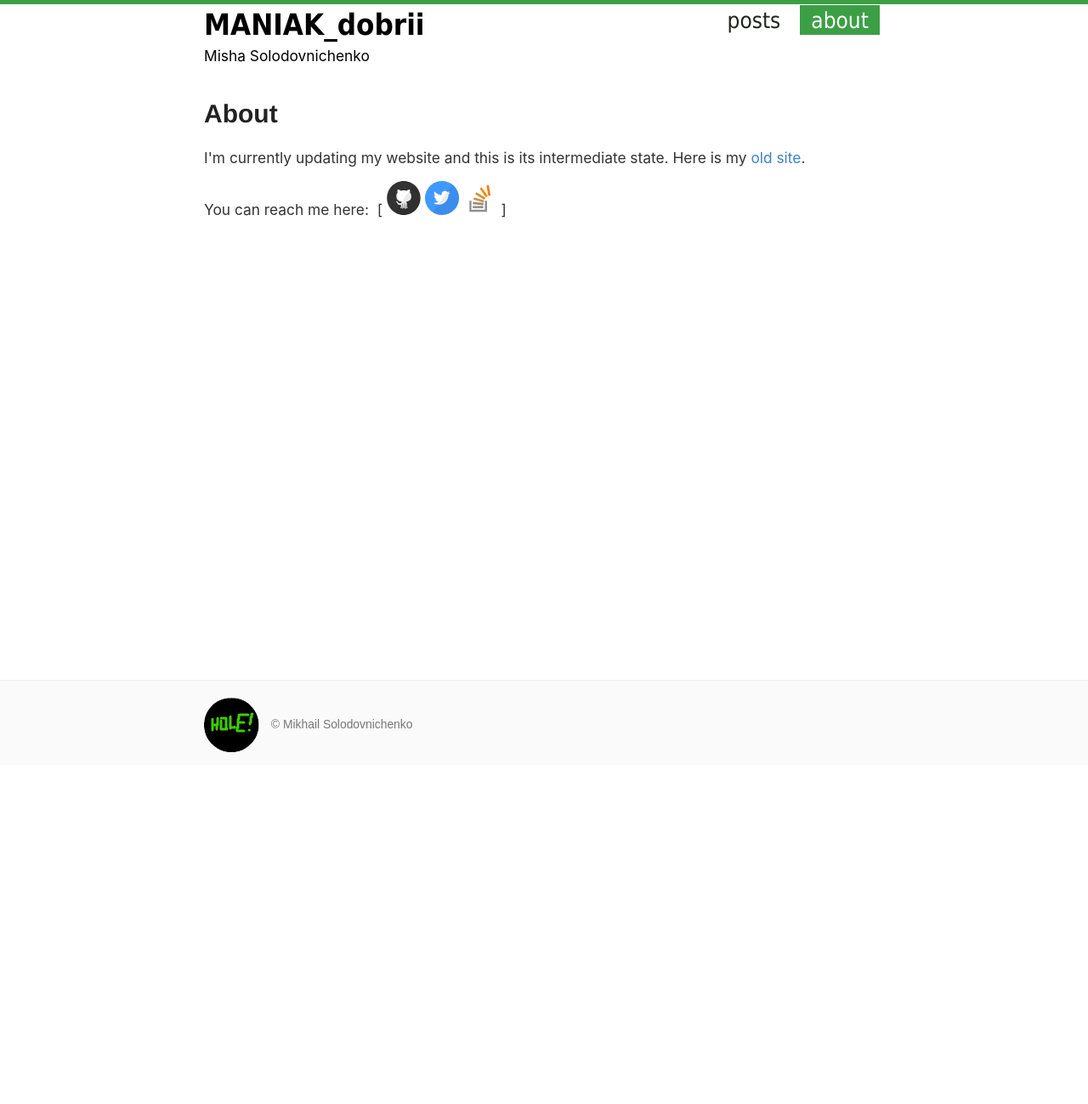
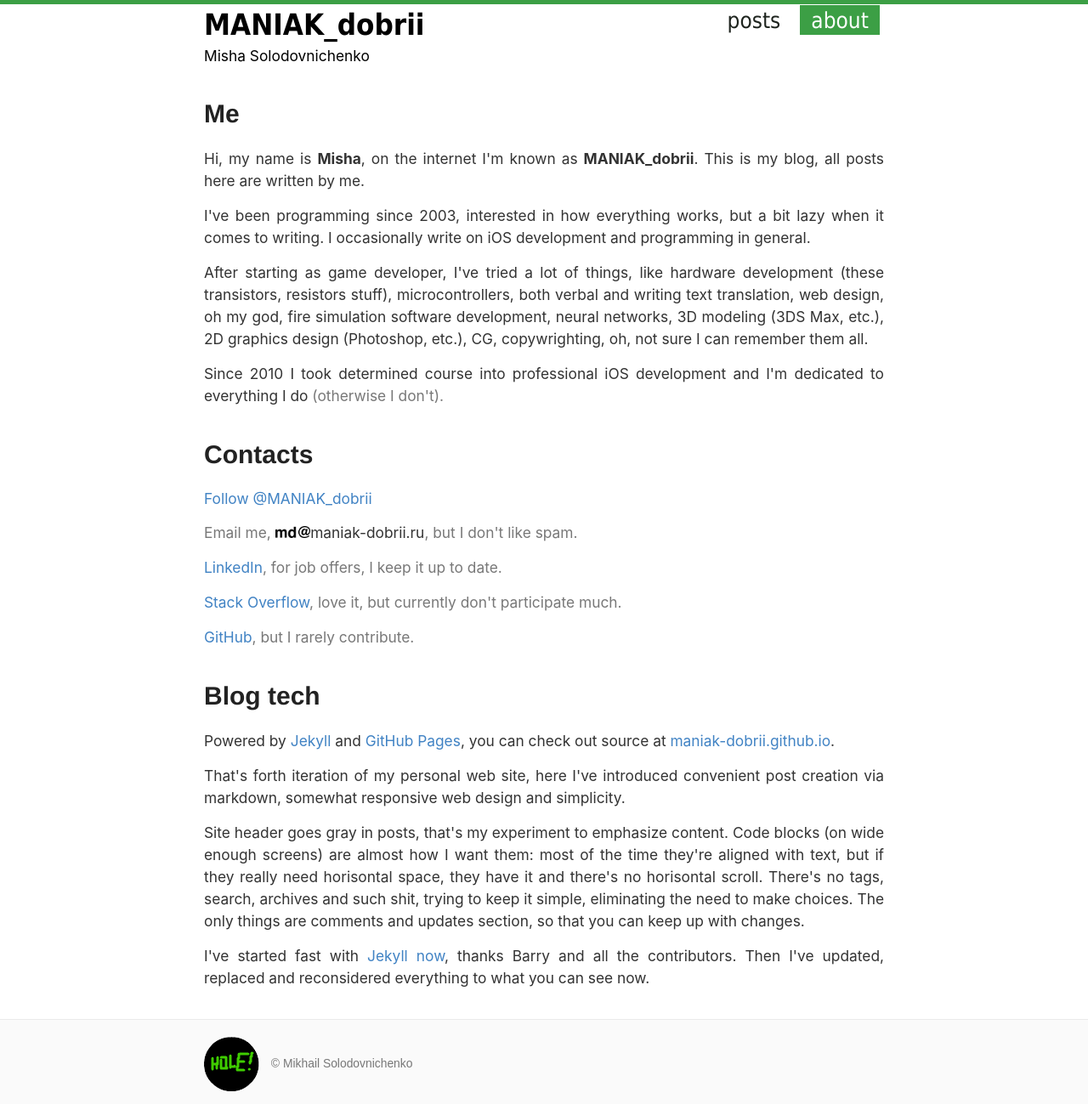
Before and after one commit to maniak-dobrii/maniak-dobrii.github.io, a Jekyll site: the page built from about.html, in a window 1280 px wide. Shown: the whole page at 85% size. Built offline with Jekyll 4.4.1, drawn with Linux system fonts in a browser that asks for light colours; comment, search, counter and statistics services are not loaded; before the commit the page ends 900 px from its top, so only the background shows below that.

Commit message:
Updated about page, removed redundant svg icons

```diff
--- a/_config.yml
+++ b/_config.yml
@@ -14,22 +14,6 @@ avatar: /images/avatar.jpg
 #
 # Flags below are optional
 #
-
-# Includes an icon in the footer for each username you enter
-footer-links:
-  dribbble:
-  email:
-  facebook:
-  flickr:
-  github: maniak-dobrii
-  instagram:
-  linkedin:
-  pinterest:
-  rss: # just type anything here for a working RSS icon, make sure you set the "url" above!
-  twitter: MANIAK_dobrii
-  stackoverflow: users/1032151/maniak-dobrii
-  youtube: # channel/<your_long_string> or user/<user-name>
-  googleplus: # anything in your profile username that comes after plus.google.com/
 
 
 # Enter your Disqus shortname (not your username) to enable commenting on posts
--- a/_includes/svg-icons.html
+++ /dev/null
@@ -1,13 +0,0 @@
-{% if site.footer-links.dribbble %}<a href="https://dribbble.com/{{ site.footer-links.dribbble }}"><i class="svg-icon dribbble"></i></a>{% endif %}
-{% if site.footer-links.email %}<a href="mailto:{{ site.footer-links.email }}"><i class="svg-icon email"></i></a>{% endif %}
-{% if site.footer-links.facebook %}<a href="https://www.facebook.com/{{ site.footer-links.facebook }}"><i class="svg-icon facebook"></i></a>{% endif %}
-{% if site.footer-links.flickr %}<a href="https://www.flickr.com/{{ site.footer-links.flickr }}"><i class="svg-icon flickr"></i></a>{% endif %}
-{% if site.footer-links.github %}<a href="https://github.com/{{ site.footer-links.github }}"><i class="svg-icon github"></i></a>{% endif %}
-{% if site.footer-links.instagram %}<a href="https://instagram.com/{{ site.footer-links.instagram }}"><i class="svg-icon instagram"></i></a>{% endif %}
-{% if site.footer-links.linkedin %}<a href="https://www.linkedin.com/in/{{ site.footer-links.linkedin }}"><i class="svg-icon linkedin"></i></a>{% endif %}
-{% if site.footer-links.pinterest %}<a href="https://www.pinterest.com/{{ site.footer-links.pinterest }}"><i class="svg-icon pinterest"></i></a>{% endif %}
-{% if site.footer-links.rss %}<a href="{{ site.baseurl }}/feed.xml"><i class="svg-icon rss"></i></a>{% endif %}
-{% if site.footer-links.twitter %}<a href="https://www.twitter.com/{{ site.footer-links.twitter }}"><i class="svg-icon twitter"></i></a>{% endif %}
-{% if site.footer-links.stackoverflow %}<a href="http://stackoverflow.com/{{ site.footer-links.stackoverflow }}"><i class="svg-icon stackoverflow"></i></a>{% endif %}
-{% if site.footer-links.youtube %}<a href="https://youtube.com/{{ site.footer-links.youtube }}"><i class="svg-icon youtube"></i></a>{% endif %}
-{% if site.footer-links.googleplus %}<a href="https://plus.google.com/{{ site.footer-links.googleplus }}"><i class="svg-icon googleplus"></i></a>{% endif %}
--- a/about.html
+++ b/about.html
@@ -1,9 +1,29 @@
 ---
 layout: page
-title: About
+title:
 permalink: /about/
 ---
 
-<p>I'm currently updating my website and this is its intermediate state. Here is my <a href="http://www.maniak-dobrii.ru">old site</a>.<p>
+<h1>Me</h1>
+<p>Hi, my name is <b>Misha</b>, on the internet I'm known as <b>MANIAK_dobrii</b>. This is my blog, all posts here are written by me.</p>
+<p>I've been programming since 2003, interested in how everything works, but a bit lazy when it comes to writing. I occasionally write on iOS development and programming in general.</p>
+<p>After starting as game developer, I've tried a lot of things, like hardware development (these transistors, resistors stuff), microcontrollers, both verbal and writing text translation, web design, oh my god, fire simulation software development, neural networks, 3D modeling (3DS Max, etc.), 2D graphics design (Photoshop, etc.), CG, copywrighting, oh, not sure I can remember them all.</p>
+<p>Since 2010 I took determined course into professional iOS development and I'm dedicated to everything I&nbsp;do <span class="dull-meta-color">(otherwise I don't).</span></p>
 
-You can reach me here: &nbsp;[{% include svg-icons.html %}]
+<h1>Contacts</h1>
+<a href="https://twitter.com/MANIAK_dobrii" class="twitter-follow-button" data-size="small" data-lang="en" data-dnt="true" data-show-count="false">Follow @MANIAK_dobrii</a><script async src="//platform.twitter.com/widgets.js" charset="utf-8"></script>
+<p><span class="dull-meta-color">Еmаil me, </span><img src="/images/sophisticatedSecurityFacility.png" style="height: 0.8em;image-rendering: -moz-crisp-edges;         /* Firefox */
+image-rendering:   -o-crisp-edges;         /* Opera */
+image-rendering: -webkit-optimize-contrast;/* Webkit (non-standard naming) */
+image-rendering: crisp-edges;
+-ms-interpolation-mode: nearest-neighbor;  /* IE (non-standard property) */" alt="<Load this image>">maniak-dobrii.ru<span class="dull-meta-color">, but I don't like spam.</span></p>
+<p><a href="https://linkedin.com/in/mikhail-solodovnichenko-4a606552">LinkedIn</a><span class="dull-meta-color">, for job offers, I keep it up to date.</span></p>
+<p><a href="http://stackoverflow.com/cv/md">Stack Overflow</a><span class="dull-meta-color">, love it, but currently don't participate much.</span></p>
+<p><a href="https://github.com/maniak-dobrii">GitHub</a><span class="dull-meta-color">, but I rarely contribute.</span></p>
+
+
+<h1>Blog tech</h1>
+<p>Powered by <a href="https://jekyllrb.com/">Jekyll</a> and <a href="https://pages.github.com/">GitHub&nbsp;Pages</a>, you can check out source at <a href="https://github.com/maniak-dobrii/maniak-dobrii.github.io">maniak-dobrii.github.io</a>.</p>
+<p>That's forth iteration of my personal web site, here I've introduced convenient post creation via markdown, somewhat responsive web design and simplicity.</p>
+<p>Site header goes gray in posts, that's my experiment to emphasize content. Code blocks (on wide enough screens) are almost how I want them: most of the time they're aligned with text, but if they really need horisontal space, they have it and there's no horisontal scroll. There's no tags, search, archives and such shit, trying to keep it simple, eliminating the need to make choices. The only things are comments and updates section, so that you can keep up with changes.</p>
+<p>I've started fast with <a href="https://github.com/barryclark/jekyll-now">Jekyll&nbsp;now</a>, thanks Barry and all the contributors. Then I've updated, replaced and reconsidered everything to what you can see now.</p>
--- a/style.scss
+++ b/style.scss
@@ -341,7 +341,20 @@ main {
 
 
   p {
-    text-align:justify;
+    text-align: justify;
+    line-height: 1.5;
+
+    @include word-wrap;
+  }
+}
+
+.entry {
+  a:hover {
+    text-decoration: underline;
+  }
+
+  p {
+    text-align: justify;
     line-height: 1.5;
 
     @include word-wrap;
@@ -568,4 +581,3 @@ footer {
 // Settled on moving the import of syntax highlighting to the bottom of the CSS
 // ... Otherwise it really bloats up the top of the CSS file and makes it difficult to find the start
 @import "highlights";
-@import "svg-icons";
```
Also changed, not shown: _posts/2015-9-22-understanding-ios-internationalization.md (+1 -1 lines), images/sophisticatedSecurityFacility.png (added).
